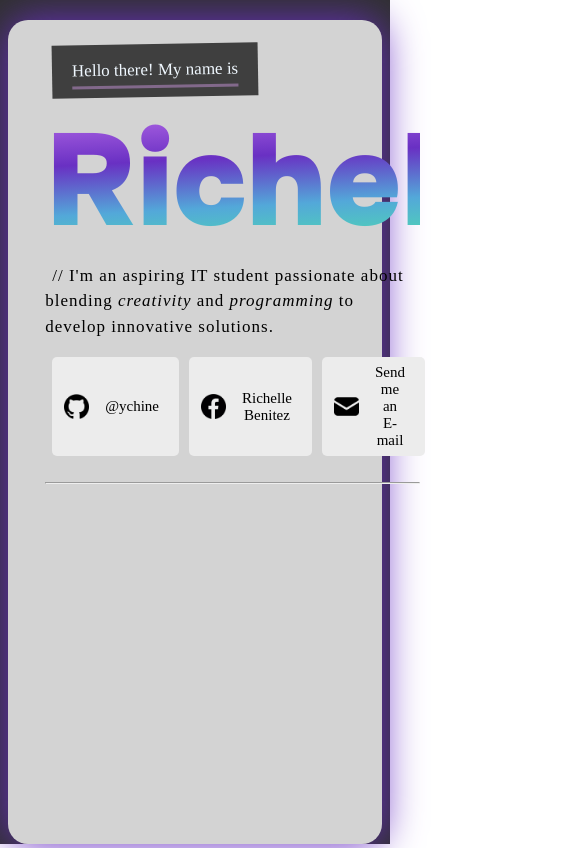
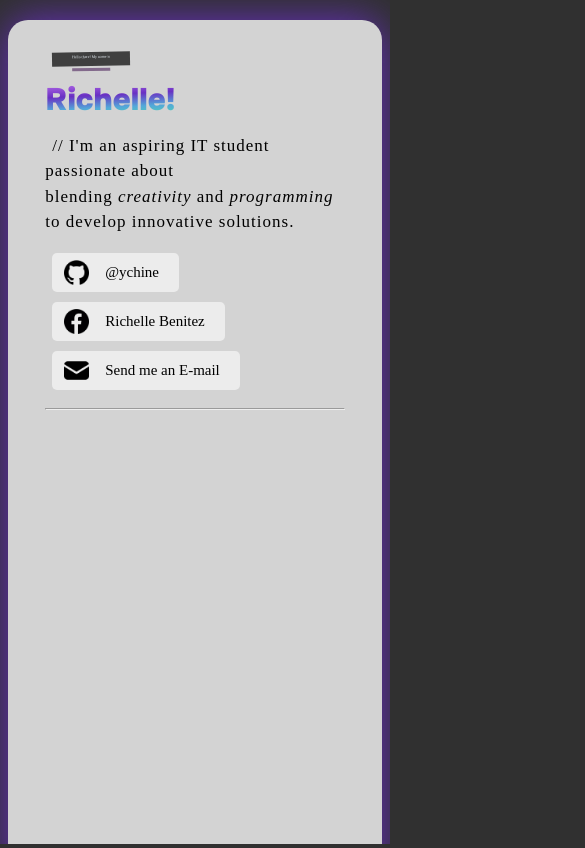
Before and after one commit to ychine/MyPortfolio, a plain HTML site: page index.html in a window 390 px wide. Shown: the whole page, 585 px wide, since content can reach past the window. Drawn offline with Linux system fonts and the light colour scheme; a web font is replaced by a local one.

Commit message:
Added responsiveness
sum sum

```diff
--- a/index.html
+++ b/index.html
@@ -5,7 +5,7 @@
     <link rel="preconnect" href="https://fonts.googleapis.com">
     <link rel="preconnect" href="https://fonts.gstatic.com" crossorigin>
     <link href="https://fonts.googleapis.com/css2?family=Onest:wght@100..900&display=swap" rel="stylesheet">
-    <link rel="icon" type="image/x-icon" href="rb.png">
+    <link rel="icon" type="image/x-icon" href="smaller.png">
     <meta charset="UTF-8">
     <meta name="viewport" content="width=device-width, initial-scale=1.0">
     <title>Richelle Benitez</title>
@@ -19,7 +19,7 @@
             <div class="body">
 
                 <h4>Hello there! My name is</h4>
-
+                <br>
                 <h1>Richelle!</h1>
 
                 <div class="selfdesc">
--- a/styles.css
+++ b/styles.css
@@ -1,5 +1,22 @@
+* {
+    margin: 0;
+    padding: 0;
+    box-sizing: border-box;
+}
+
+html, body {
+    width: 100%;
+    height: 100%;
+    margin: 0;
+    padding: 0;
+    overflow-x: hidden; /* Prevents horizontal scroll */
+    box-sizing: border-box;
+    background-color: rgb(48, 48, 48); /* Match container background */
+}
+
 .container {
-    margin: -8px;
+    margin: 0;
+    padding: 0;
     display: flex;
     height: 100vh;
     flex-direction: column;
@@ -8,6 +25,7 @@
 }
 
 .content {
+
     box-shadow: 0px 0px 40px #6930C3;
     border-radius: 20px;
     padding-top: 20px;
@@ -16,41 +34,36 @@
     margin-left: 2%;
     margin-right: 2%;
     display: flex;
+    flex-wrap:wrap;
     flex: 3;
+    max-width: 100%;
 
 }
 
-
-.leftpanel {
-
-    height: auto;
-    width: 15%;
-    background-color: bisque;
-
-}
 
 .body {
 
     padding: 1% 10% 0% 10%;
     margin: 0;
-    height: 100%;
     width: 100%;
+    height: 100vh;
 
 
 }
 
 .body h1 {
-
+    flex-shrink: wrap;
     font-family: "Onest", sans-serif;
     font-weight: 900;
-    font-size: 130px;
+    font-size: 8vw;
+
     padding: 0;
     margin: 0;
     line-height: 1;
     background: linear-gradient(177deg, #AE64E4, #6930C3, #53A8D9, #4EDEAC);
     -webkit-background-clip: text;
     -webkit-text-fill-color: transparent;
-    display:flex;
+    display: inline-flex;
     transform: translateY(20px);
     text-shadow: #6930C3;
     transition: transform 0.7s ease-in-out,
@@ -59,10 +72,11 @@
 }
 
 .body h4 {
+
     display: inline-block;
     font-family: 'Maple Mono';
     font-weight: 300;
-    font-size: 17px;
+    font-size: 1.0vw;
     margin: 0px 0px 0px 7px;
     line-height: 3;
     background-color: #3f3f3f;
@@ -92,6 +106,7 @@
 }
 
 .selfdesc p {
+    flex-wrap: wrap;
     display: inline;
     font-family: 'Maple Mono';
     font-weight: 300;
@@ -129,6 +144,10 @@
     transition: transform 1s ease-in-out;
 
 
+}
+
+.socials {
+    flex-wrap: wrap;
 }
 
 .socials button {
```
